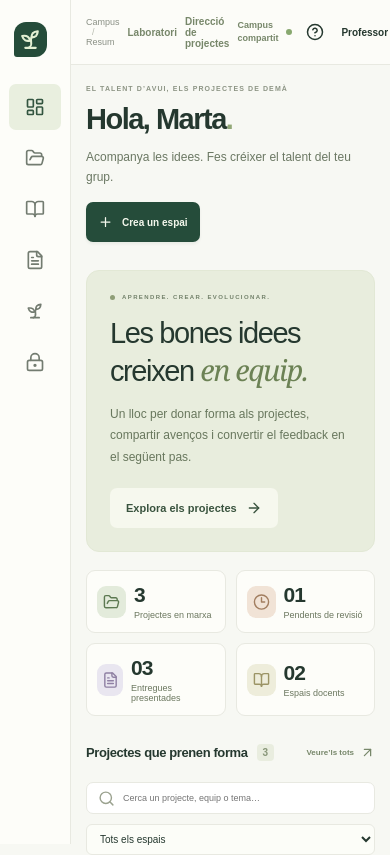
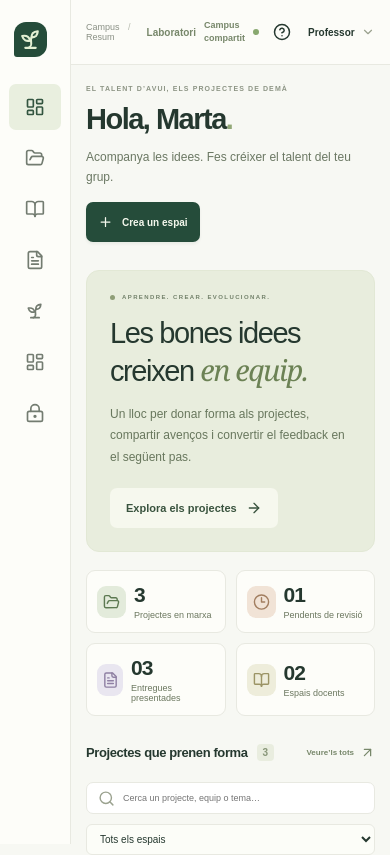
Before and after one commit to IncFortartUp19/dev, a Next.js app in the folder apps/web/: page / in a window 390 px wide. Shown: the top 855 px of the page. Built offline with nearby package versions, Linux system fonts and the light colour scheme.

Commit message:
Fix mobile navigation and label the planning phase control

```diff
--- a/apps/web/components/demo-campus.tsx
+++ b/apps/web/components/demo-campus.tsx
@@ -456,6 +456,9 @@ export default function Campus() {
               )}
             </button>
           ))}
+          <a className="nav-item" href="/projectes" title="Direcció de projectes">
+            <LayoutDashboard size={19} aria-hidden="true" /> Direcció de projectes
+          </a>
           <a className="nav-item" href="/private">
             <LockKeyhole size={19} /> Documents privats
           </a>
@@ -526,9 +529,6 @@ export default function Campus() {
           <div className="topbar-actions">
             <a className="text-button" href="/lab">
               Laboratori
-            </a>
-            <a className="text-button" href="/projectes">
-              Direcció de projectes
             </a>
             <a href="/campus" className="text-button connected-link">
               Campus compartit <ArrowUpRight size={14} />
```
Also changed, not shown: apps/web/app/projectes/planner.tsx (+6 -1 lines).
